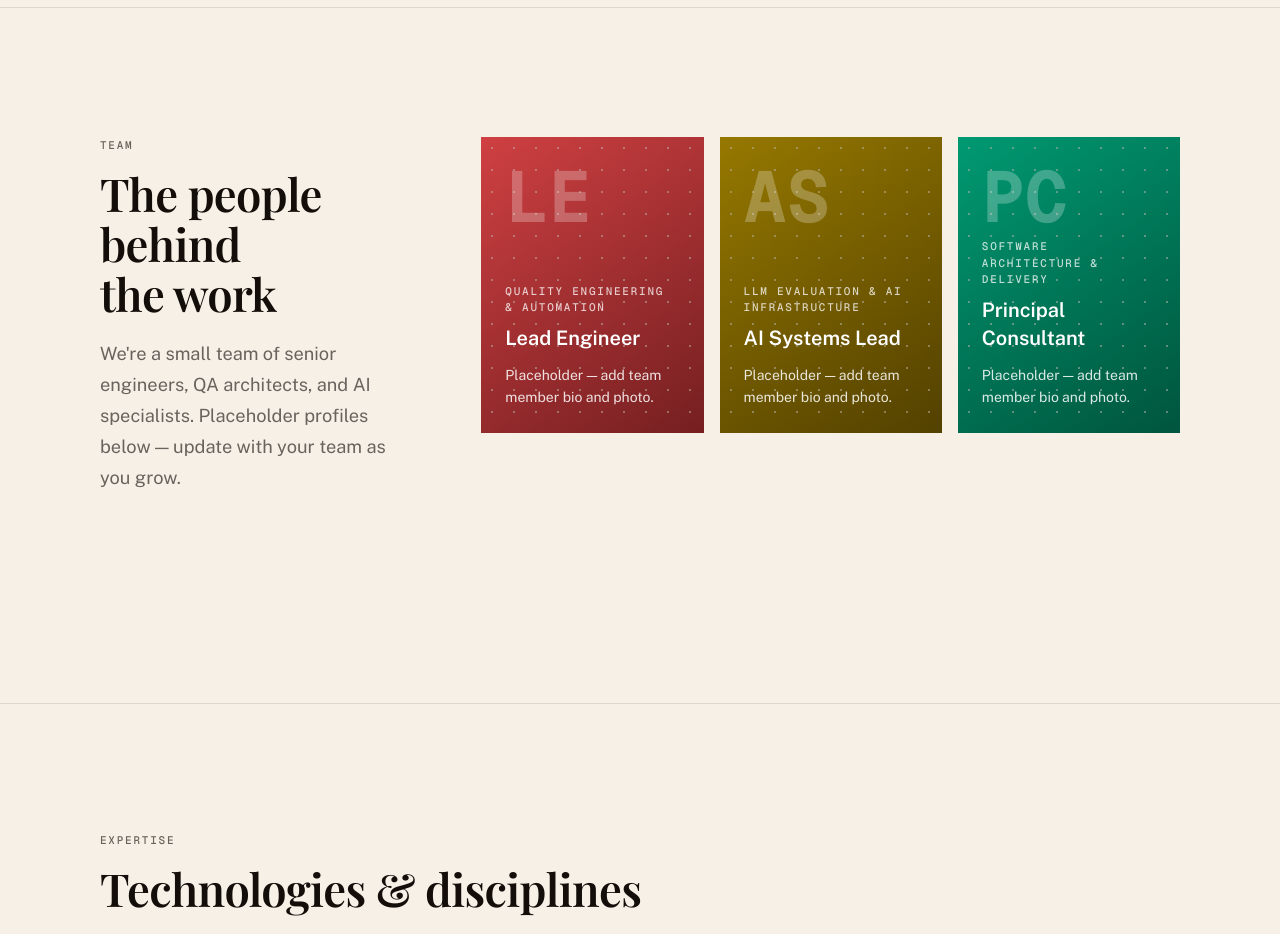
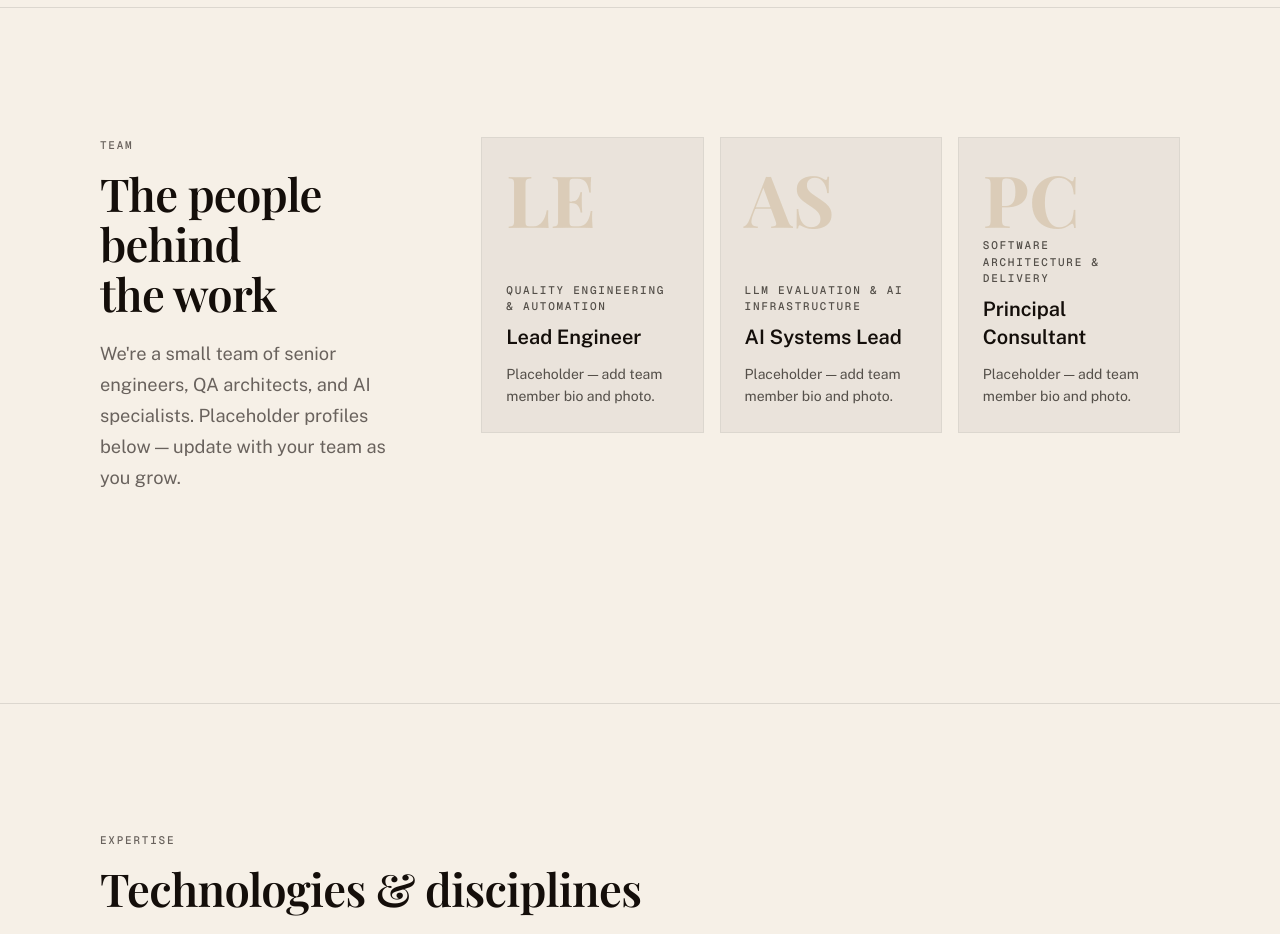
Before and after one commit to AbdullahChishti/runtimeStudio, a Next.js app: page /about in a window 1280 px wide. Shown: the part 3700-4634 px from the top of the page. Built offline with nearby package versions, Linux system fonts and the light colour scheme; no server answers.

Commit message:
feat: update TeamMemberBlock to editorial style
- Remove colorful hue-based gradients
- Use neutral background with bordered card
- Serif font for initials, gold accent color
- Use text-foreground/70 for muted text

Co-authored-by: Abdullah Chishti <abdullah.chishti@hotmail.com>

```diff
--- a/src/components/about/TeamMemberBlock.tsx
+++ b/src/components/about/TeamMemberBlock.tsx
@@ -21,38 +21,32 @@ function getInitials(name: string) {
 }
 
 /**
- * TeamMemberBlock — rendered as an abstract visual block rather than a photo
- * card. A colored field, faint drafting texture, and oversized initials stand
- * in for headshots while the team remains placeholder-only.
+ * TeamMemberBlock — rendered as an abstract visual block with an editorial
+ * aesthetic. A warm neutral field with oversized initials stands in for
+ * headshots while the team remains placeholder-only.
  */
 export function TeamMemberBlock({ member, index }: TeamMemberBlockProps) {
-  // Rotate the signal hue across the team for distinct, abstract fields.
-  const hue = (24 + index * 75) % 360;
   const initials = getInitials(member.name);
 
   return (
     <article className={cn("group relative")}>
-      <div className="relative flex aspect-[3/4] flex-col justify-end overflow-hidden">
+      <div className="relative flex aspect-[3/4] flex-col justify-end overflow-hidden border border-border">
         <div
           aria-hidden="true"
-          className="absolute inset-0"
-          style={{
-            background: `linear-gradient(145deg, oklch(0.58 0.18 ${hue}) 0%, oklch(0.38 0.12 ${hue}) 100%)`,
-          }}
-        />
-        <div
-          aria-hidden="true"
-          className="absolute inset-0 field-dots opacity-25"
+          className="absolute inset-0 bg-foreground/5"
         />
         <div className="absolute left-4 top-4 lg:left-6 lg:top-6">
-          <span className="font-mono text-5xl lg:text-7xl font-bold leading-none text-white/25">
+          <span
+            className="text-5xl lg:text-7xl font-bold leading-none text-accent/20"
+            style={{ fontFamily: "var(--font-serif)" }}
+          >
             {initials}
           </span>
         </div>
         <div className="relative z-10 p-4 lg:p-6">
-          <p className="label-mono mb-2 text-white/75">{member.role}</p>
-          <h3 className="text-xl font-semibold text-white">{member.name}</h3>
-          <p className="mt-3 text-sm leading-relaxed text-white/85">
+          <p className="label-mono mb-2 text-foreground/70">{member.role}</p>
+          <h3 className="text-xl font-semibold text-foreground">{member.name}</h3>
+          <p className="mt-3 text-sm leading-relaxed text-foreground/70">
             {member.bio}
           </p>
         </div>
```
